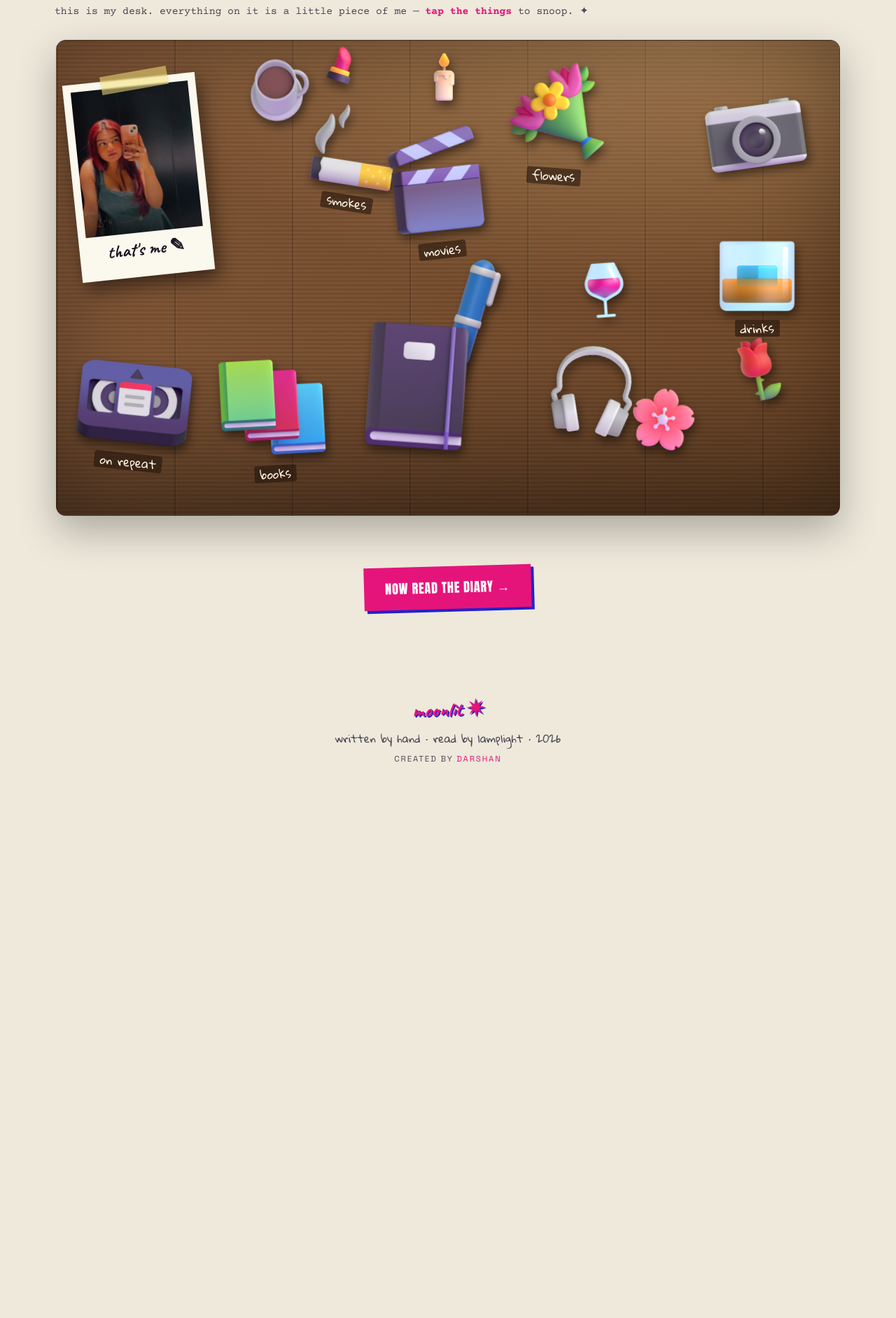
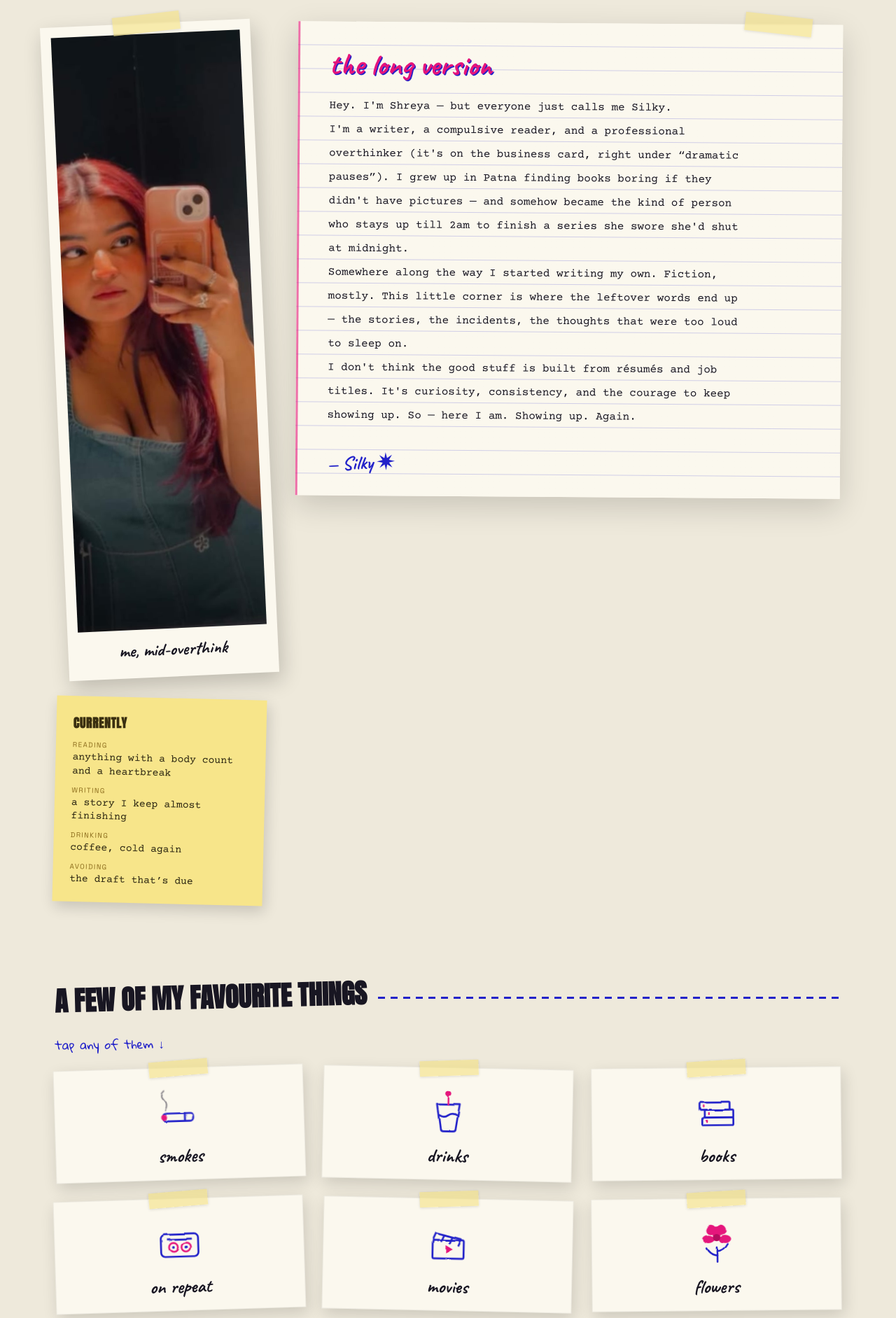
Before and after one commit to Darshan-1820/Silkys_blog, an Astro site: page /about in a window 1280 px wide. Shown: the part 319-2202 px from the top of the page at 70% size. Before the commit the page ends 1462 px from the top, so only its background shows below. Built offline with nearby package versions, Linux system fonts and the light colour scheme; Astro itself is replaced by a stand-in of ours.

Commit message:
Rebuild About as a native scrapbook diary wall
Pivot away from the wooden-desk/emoji look (foreign to the site) to the
site's own collage language: real polaroid, 'currently' sticky, lined
diary in her voice, and a favourites board of taped cards with marker
doodles. Tapping a card flips up her favourites note (interaction kept).

- Remove Fluent Emoji desk assets (public/desk)
- Favourites lists still placeholders in her voice, ready to swap

```diff
--- a/src/pages/about.astro
+++ b/src/pages/about.astro
@@ -4,28 +4,30 @@ import { site } from '../config/site.config.js';
 import { abs } from '../lib/seo.js';
 
 // ─────────────────────────────────────────────────────────────────────────
-//  ABOUT — "Silky's desk". A warm top-down desk packed with her things.
-//  Click an object → a handwritten note flips up with her favourites.
+//  ABOUT — "Silky's diary wall". Built entirely from the site's own collage
+//  language (paper, tape, polaroids, marker doodles) so it feels native, not
+//  bolted-on. Tap a favourite → a handwritten note flips up.
 //
-//  Object art: Microsoft Fluent Emoji (3D) — MIT licensed, free for
-//  commercial use. Files in /public/desk/.
-//
-//  ⚑ EDIT HER REAL FAVOURITES in the `favs` block below (placeholders now).
+//  ⚑ EDIT HER REAL WORDS: `diary`, `now`, and `favs` below (placeholders now).
 // ─────────────────────────────────────────────────────────────────────────
 
 const about = { nick: 'Silky', tag: 'writer · reader · overthinker-in-chief' };
 
+const diary = [
+  "Hey. I'm Shreya — but everyone just calls me Silky.",
+  "I'm a writer, a compulsive reader, and a professional overthinker (it's on the business card, right under “dramatic pauses”). I grew up in Patna finding books boring if they didn't have pictures — and somehow became the kind of person who stays up till 2am to finish a series she swore she'd shut at midnight.",
+  "Somewhere along the way I started writing my own. Fiction, mostly. This little corner is where the leftover words end up — the stories, the incidents, the thoughts that were too loud to sleep on.",
+  "I don't think the good stuff is built from résumés and job titles. It's curiosity, consistency, and the courage to keep showing up. So — here I am. Showing up. Again.",
+];
+
+const now = [
+  { k: 'reading', v: 'anything with a body count and a heartbreak' },
+  { k: 'writing', v: 'a story I keep almost finishing' },
+  { k: 'drinking', v: 'coffee, cold again' },
+  { k: 'avoiding', v: 'the draft that’s due' },
+];
+
 const favs = {
-  about: {
-    title: "that's me",
-    note: 'Shreya — but everyone says Silky',
-    items: [
-      'writer, reader, professional overthinker',
-      'grew up in Patna hating books without pictures',
-      'now up till 2am finishing book series',
-      'here for the stories too loud to sleep on',
-    ],
-  },
   smokes: { title: 'the smokes', note: "don't tell mum",
     items: ['Marlboro Red — the classic', 'Marlboro Advance', 'Classic Milds — daytime', 'a stolen one always tastes better'] },
   drinks: { title: 'the drinks', note: 'editing fuel',
@@ -40,27 +42,6 @@ const favs = {
     items: ['white tulips', "baby's breath", 'sunflowers — on good days', 'carnations', 'dried roses'] },
 };
 
-// Every object on the desk. `cat` = clickable (opens favourites). No `cat` = décor.
-const objects = [
-  { img: 'coffee.png',    x: 24, y: 3,  r: -5, w: 9,  alt: 'coffee' },
-  { img: 'lipstick.png',  x: 34, y: 1,  r: 18, w: 5,  alt: 'lipstick' },
-  { img: 'candle.png',    x: 46, y: 2,  r: 0,  w: 7,  alt: 'candle' },
-  { img: 'camera.png',    x: 82, y: 5,  r: -8, w: 14, alt: 'camera' },
-  { img: 'wine.png',      x: 66, y: 46, r: -4, w: 8,  alt: 'wine glass' },
-  { img: 'pen.png',       x: 45, y: 47, r: -28, w: 15, alt: 'pen' },
-  { img: 'notebook.png',  x: 37, y: 58, r: 4,  w: 18, alt: 'notebook' },
-  { img: 'rose.png',      x: 85, y: 62, r: -12, w: 9, alt: 'rose' },
-  { img: 'blossom.png',   x: 73, y: 72, r: 10, w: 9,  alt: 'blossom' },
-  { img: 'headphone.png', x: 62, y: 63, r: 8,  w: 13, alt: 'headphones' },
-
-  { img: 'cigarette.png', x: 32, y: 12, r: 9,  w: 12, cat: 'smokes',  lbl: 'smokes' },
-  { img: 'clapper.png',   x: 41, y: 17, r: -6, w: 15, cat: 'movies',  lbl: 'movies' },
-  { img: 'bouquet.png',   x: 57, y: 3,  r: 4,  w: 14, cat: 'flowers', lbl: 'flowers' },
-  { img: 'tumbler.png',   x: 84, y: 40, r: 0,  w: 11, cat: 'drinks',  lbl: 'drinks' },
-  { img: 'cassette.png',  x: 2,  y: 60, r: 6,  w: 16, cat: 'music',   lbl: 'on repeat' },
-  { img: 'books.png',     x: 20, y: 64, r: -3, w: 15, cat: 'books',   lbl: 'books' },
-];
-
 const jsonld = [{
   '@context': 'https://schema.org', '@type': 'AboutPage',
   name: `About ${about.nick}`, url: abs(Astro, '/about'),
@@ -69,51 +50,112 @@ const jsonld = [{
 ---
 <Base
   title={`About — ${site.brand.name} ${site.brand.mark}`}
-  description="Shreya (Silky) — writer, reader, overthinker-in-chief. Poke around her desk."
+  description="Shreya (Silky) — writer, reader, overthinker-in-chief. The story behind the late-night scribbles."
   jsonld={jsonld}
 >
 <main id="about" class="wrap">
 
+  <!-- intro -->
   <header class="ab-hero">
     <span class="sticker">about</span>
+    <svg class="doodle ab-hide" style="top:6px;right:8px;width:64px;height:64px;transform:rotate(12deg)" viewBox="0 0 60 60" fill="var(--pink)"><path d="M30 2 L36 24 L58 30 L36 36 L30 58 L24 36 L2 30 L24 24 Z"/></svg>
     <h1 class="ab-name">Hi, I'm {about.nick}.</h1>
     <svg class="scribble" viewBox="0 0 340 16" preserveAspectRatio="none" style="max-width:300px"><path d="M4 11 q40 -9 80 -3 q50 7 96 -2 q56 -10 104 1 q30 6 52 -1"/></svg>
     <p class="ab-tag">{about.tag}</p>
-    <p class="ab-hint">this is my desk. everything on it is a little piece of me — <b>tap the things</b> to snoop. ✦</p>
   </header>
 
-  <!-- ── THE DESK ── -->
-  <section class="desk" aria-label="Silky's desk — tap an object">
+  <!-- ── top: polaroid + diary ── -->
+  <section class="wall">
+    <div class="wall-left">
+      <figure class="polaroid rv">
+        <span class="tape" style="top:-13px;left:50%;margin-left:-46px;transform:rotate(-4deg)"></span>
+        <img src="/silky.jpg" alt="Silky" width="680" height="850" />
+        <figcaption>me, mid-overthink</figcaption>
+      </figure>
 
-    <!-- polaroid (her photo) → about -->
-    <button class="item pola-item" data-cat="about" style="--x:2;--y:8;--r:-6;--w:17" aria-label="about Silky">
-      <span class="pola">
-        <span class="tape" style="top:-10px;left:50%;margin-left:-40px;transform:rotate(-4deg)"></span>
-        <img src="/silky.jpg" alt="Silky" width="680" height="850" />
-        <span class="pola-cap">that's me ✎</span>
-      </span>
-    </button>
+      <aside class="sticky rv">
+        <h3>currently</h3>
+        <ul>
+          {now.map((n) => <li><span class="k">{n.k}</span><span class="v">{n.v}</span></li>)}
+        </ul>
+      </aside>
+    </div>
 
-    {objects.map((o) => (
-      o.cat ? (
-        <button class="item obj-btn" data-cat={o.cat} style={`--x:${o.x};--y:${o.y};--r:${o.r};--w:${o.w}`} aria-label={`Silky's ${o.lbl}`}>
-          <img src={`/desk/${o.img}`} alt="" />
-          <figcaption class="lbl">{o.lbl}</figcaption>
-        </button>
-      ) : (
-        <figure class="item deco-obj" style={`--x:${o.x};--y:${o.y};--r:${o.r};--w:${o.w}`}>
-          <img src={`/desk/${o.img}`} alt="" />
-        </figure>
-      )
-    ))}
+    <article class="diary rv">
+      <span class="tape" style="top:-13px;right:44px;transform:rotate(6deg)"></span>
+      <h2>the long version</h2>
+      {diary.map((p) => <p>{p}</p>)}
+      <span class="sign">— {about.nick} ✷</span>
+    </article>
+  </section>
 
+  <!-- ── favourites board (tap to reveal) ── -->
+  <section class="favs">
+    <div class="sec-head">
+      <h2>a few of my favourite things</h2>
+      <span class="line"></span>
+    </div>
+    <p class="favs-hint">tap any of them ↓</p>
+
+    <div class="favs-grid">
+      <button class="fav obj-btn" data-cat="smokes" aria-label="Silky's cigarettes">
+        <svg class="fd" viewBox="0 0 100 100">
+          <path class="s" d="M22 46 q8 -12 -2 -22 q-8 -8 2 -16" fill="none" stroke="var(--ink-soft)" stroke-width="2.6" stroke-linecap="round"/>
+          <g fill="none" stroke="var(--blue)" stroke-width="3.6" stroke-linecap="round" stroke-linejoin="round"><rect x="18" y="52" width="58" height="15" rx="6"/><line x1="60" y1="52" x2="60" y2="67"/></g>
+          <circle cx="20" cy="59.5" r="5.5" fill="var(--pink)"/>
+        </svg>
+        <span class="lbl">smokes</span>
+      </button>
+
+      <button class="fav obj-btn" data-cat="drinks" aria-label="Silky's drinks">
+        <svg class="fd" viewBox="0 0 100 100">
+          <g fill="none" stroke="var(--blue)" stroke-width="3.6" stroke-linecap="round" stroke-linejoin="round"><path d="M28 34 H72 L65 82 Q65 87 60 87 H40 Q35 87 35 82 Z"/><path d="M33 56 q9 6 17 0 q8 -6 17 0"/></g>
+          <path d="M50 34 V16" stroke="var(--pink)" stroke-width="3.2" stroke-linecap="round"/><circle cx="50" cy="14" r="5" fill="var(--pink)"/>
+        </svg>
+        <span class="lbl">drinks</span>
+      </button>
+
+      <button class="fav obj-btn" data-cat="books" aria-label="Silky's books">
+        <svg class="fd" viewBox="0 0 100 100">
+          <g fill="none" stroke="var(--blue)" stroke-width="3.6" stroke-linejoin="round"><rect x="22" y="60" width="60" height="15" rx="2"/><rect x="27" y="45" width="55" height="15" rx="2"/><rect x="17" y="30" width="58" height="15" rx="2"/></g>
+          <g stroke="var(--pink)" stroke-width="3" stroke-linecap="round"><line x1="30" y1="66" x2="30" y2="69"/><line x1="35" y1="51" x2="35" y2="54"/><line x1="25" y1="36" x2="25" y2="39"/></g>
+        </svg>
+        <span class="lbl">books</span>
+      </button>
+
+      <button class="fav obj-btn" data-cat="music" aria-label="Silky's music">
+        <svg class="fd" viewBox="0 0 100 100">
+          <g fill="none" stroke="var(--blue)" stroke-width="3.6" stroke-linejoin="round"><rect x="14" y="32" width="72" height="44" rx="8"/><line x1="26" y1="42" x2="74" y2="42"/></g>
+          <circle cx="38" cy="58" r="8.5" fill="none" stroke="var(--pink)" stroke-width="3.4"/><circle cx="62" cy="58" r="8.5" fill="none" stroke="var(--pink)" stroke-width="3.4"/>
+          <circle cx="38" cy="58" r="2.5" fill="var(--blue)"/><circle cx="62" cy="58" r="2.5" fill="var(--blue)"/>
+        </svg>
+        <span class="lbl">on repeat</span>
+      </button>
+
+      <button class="fav obj-btn" data-cat="movies" aria-label="Silky's movies">
+        <svg class="fd" viewBox="0 0 100 100">
+          <g fill="none" stroke="var(--blue)" stroke-width="3.6" stroke-linejoin="round"><rect x="20" y="44" width="60" height="36" rx="3"/><path d="M20 44 L26 30 L42 34 L36 48"/><path d="M42 34 L58 38 L52 52"/><path d="M58 38 L74 42 L68 56"/></g>
+          <path d="M45 54 v16 l14 -8 z" fill="var(--pink)"/>
+        </svg>
+        <span class="lbl">movies</span>
+      </button>
+
+      <button class="fav obj-btn" data-cat="flowers" aria-label="Silky's flowers">
+        <svg class="fd" viewBox="0 0 100 100">
+          <g fill="none" stroke="var(--blue)" stroke-width="3.4" stroke-linecap="round"><path d="M50 58 V86"/><path d="M50 74 q-14 -2 -20 -14"/><path d="M50 66 q14 -2 20 -14"/></g>
+          <g fill="var(--pink)"><ellipse cx="50" cy="30" rx="8" ry="12"/><ellipse cx="34" cy="42" rx="12" ry="8"/><ellipse cx="66" cy="42" rx="12" ry="8"/><ellipse cx="40" cy="24" rx="10" ry="9" transform="rotate(-35 40 24)"/><ellipse cx="60" cy="24" rx="10" ry="9" transform="rotate(35 60 24)"/></g>
+          <circle cx="50" cy="38" r="7" fill="var(--pink-deep)"/>
+        </svg>
+        <span class="lbl">flowers</span>
+      </button>
+    </div>
   </section>
 
   <div class="ab-cta">
     <a class="read-cta" href="/#wall" style="display:inline-block;text-decoration:none">now read the diary →</a>
   </div>
 
-  <!-- favourites data (hidden; cloned into the note on click) -->
+  <!-- favourites data (hidden; cloned on tap) -->
   <div id="deskData" hidden>
     {Object.entries(favs).map(([cat, d]) => (
       <div class="dset" data-cat={cat}>
@@ -124,7 +166,7 @@ const jsonld = [{
     ))}
   </div>
 
-  <!-- the note card that flips up -->
+  <!-- the note that flips up -->
   <div id="deskCard" class="desk-card" aria-hidden="true">
     <div class="dc-inner" role="dialog" aria-modal="true">
       <span class="tape" style="top:-12px;left:40px;transform:rotate(-5deg)"></span>
@@ -146,8 +188,7 @@ const jsonld = [{
     let lastFocus = null;
     function open(cat, trigger) {
       if (!data[cat]) return;
-      lastFocus = trigger || null;
-      body.innerHTML = data[cat];
+      lastFocus = trigger || null; body.innerHTML = data[cat];
       card.classList.add('open'); card.setAttribute('aria-hidden', 'false');
       document.body.style.overflow = 'hidden'; card.querySelector('.dc-close').focus();
     }
@@ -155,10 +196,7 @@ const jsonld = [{
       card.classList.remove('open'); card.setAttribute('aria-hidden', 'true');
       document.body.style.overflow = ''; if (lastFocus) lastFocus.focus();
     }
-    document.querySelectorAll('[data-cat]').forEach((b) => {
-      if (b.classList.contains('dset')) return;
-      b.addEventListener('click', () => open(b.dataset.cat, b));
-    });
+    document.querySelectorAll('.obj-btn').forEach((b) => b.addEventListener('click', () => open(b.dataset.cat, b)));
     card.addEventListener('click', (e) => { if (e.target === card || e.target.closest('.dc-close')) close(); });
     document.addEventListener('keydown', (e) => { if (e.key === 'Escape' && card.classList.contains('open')) close(); });
   })();
@@ -167,58 +205,58 @@ const jsonld = [{
 <style>
   #about { padding-bottom: 40px; }
 
-  .ab-hero { padding: 44px 0 6px; }
+  .ab-hero { padding: 44px 0 26px; position: relative; }
   .ab-hero .sticker { font-size: 1rem; margin-bottom: 18px; }
   .ab-name { font-family: var(--marker); font-weight: 700; color: var(--pink);
     font-size: clamp(2.8rem, 8vw, 5.2rem); line-height: .9; margin: 12px 0 0; text-shadow: 2px 2px 0 var(--blue); }
   .ab-tag { font-family: var(--hand); font-size: clamp(1rem, 2.4vw, 1.3rem); color: var(--blue); margin-top: 12px; transform: rotate(-.8deg); }
-  .ab-hint { font-family: var(--type); font-size: .92rem; color: var(--ink-soft); margin-top: 16px; }
-  .ab-hint b { color: var(--pink); }
 
-  /* ── wooden desk surface ── */
-  .desk { position: relative; container-type: inline-size;
-    width: 100%; max-width: 1120px; margin: 22px auto 10px; aspect-ratio: 1120 / 680;
-    border-radius: 14px; overflow: hidden;
-    background-color: #6f4626;
-    background-image:
-      radial-gradient(130% 100% at 80% 0%, rgba(255,214,150,.32), transparent 55%),
-      linear-gradient(0deg, rgba(0,0,0,.30), transparent 34%),
-      repeating-linear-gradient(0deg, rgba(255,255,255,.03) 0 3px, rgba(0,0,0,.035) 3px 6px),
-      repeating-linear-gradient(90deg, rgba(0,0,0,.18) 0 2px, rgba(255,255,255,.02) 2px 4px, transparent 4px 168px),
-      linear-gradient(100deg, #7c5233, #6b4425);
-    box-shadow: inset 0 0 120px rgba(0,0,0,.3), 0 22px 55px rgba(0,0,0,.28);
-    border: 1px solid rgba(0,0,0,.2); }
-  [data-theme="night"] .desk {
-    background-color: #38271b;
-    background-image:
-      radial-gradient(130% 100% at 80% 0%, rgba(150,160,230,.16), transparent 52%),
-      linear-gradient(0deg, rgba(0,0,0,.42), transparent 34%),
-      repeating-linear-gradient(0deg, rgba(255,255,255,.02) 0 3px, rgba(0,0,0,.05) 3px 6px),
-      repeating-linear-gradient(90deg, rgba(0,0,0,.24) 0 2px, rgba(255,255,255,.015) 2px 4px, transparent 4px 168px),
-      linear-gradient(100deg, #43301f, #34241792); }
+  /* ── wall: polaroid + diary ── */
+  .wall { display: grid; grid-template-columns: 300px 1fr; gap: 46px; align-items: start; margin: 8px 0 74px; }
+  .wall-left { display: flex; flex-direction: column; gap: 30px; }
 
-  .item { position: absolute; left: calc(var(--x) * 1%); top: calc(var(--y) * 1%);
-    width: calc(var(--w) * 1cqw); transform: rotate(calc(var(--r) * 1deg));
-    display: flex; flex-direction: column; align-items: center; gap: .5cqw; margin: 0; padding: 0; }
-  .item img { width: 100%; height: auto; display: block;
-    filter: drop-shadow(3px 7px 7px rgba(0,0,0,.5)); }
-  .lbl { font-family: var(--hand); font-size: 1.5cqw; color: #fff5e6; text-align: center; line-height: 1;
-    background: rgba(30,18,10,.55); padding: .3cqw .7cqw; border-radius: 3px; }
+  .polaroid { background: var(--card); padding: 15px 15px 18px; position: relative;
+    box-shadow: 4px 12px 30px rgba(0,0,0,.2); transform: rotate(-2.6deg); }
+  .polaroid img { display: block; width: 100%; aspect-ratio: 4/5; object-fit: cover; object-position: 34% 24%; }
+  .polaroid figcaption { font-family: var(--marker); font-weight: 700; font-size: 1.6rem; color: var(--ink); text-align: center; margin-top: 10px; }
 
-  button.obj-btn { background: none; border: 0; cursor: pointer; transition: transform .18s var(--ease); z-index: 2; }
-  button.obj-btn:hover, button.obj-btn:focus-visible { transform: rotate(calc(var(--r) * 1deg)) translateY(-7px) scale(1.08); outline: none; z-index: 9; }
-  button.obj-btn:hover .lbl, button.obj-btn:focus-visible .lbl { background: var(--pink); }
-  button.obj-btn::after { content: ""; position: absolute; inset: -10% -12% 4%; border-radius: 14px;
-    background: radial-gradient(circle, rgba(255,220,150,.5), transparent 68%); opacity: 0; transition: opacity .2s; z-index: -1; }
-  button.obj-btn:hover::after, button.obj-btn:focus-visible::after { opacity: 1; }
+  .sticky { background: #f7e58a; padding: 22px 24px; box-shadow: 3px 8px 20px rgba(0,0,0,.16); transform: rotate(1.4deg); }
+  [data-theme="night"] .sticky { background: #d8c76a; }
+  .sticky h3 { font-family: var(--sticker); text-transform: uppercase; font-size: 1.1rem; color: #3a2f10; letter-spacing: .04em; margin-bottom: 12px; transform: rotate(-1.5deg); }
+  .sticky ul { list-style: none; display: flex; flex-direction: column; gap: 9px; }
+  .sticky li { display: flex; flex-direction: column; }
+  .sticky .k { font-family: var(--grotesk); font-size: .62rem; letter-spacing: .14em; text-transform: uppercase; color: #8a6a1a; }
+  .sticky .v { font-family: var(--type); font-size: .92rem; color: #2a2410; line-height: 1.35; }
 
-  /* polaroid */
-  .pola-item { z-index: 3; cursor: pointer; background: none; border: 0; transition: transform .18s var(--ease); }
-  .pola-item:hover, .pola-item:focus-visible { transform: rotate(calc(var(--r) * 1deg)) translateY(-7px) scale(1.05); outline: none; z-index: 9; }
-  .pola { display: block; background: #fbf8ee; padding: 6% 6% 12%; position: relative;
-    box-shadow: 5px 12px 26px rgba(0,0,0,.5); width: 100%; }
-  .pola img { display: block; width: 100%; aspect-ratio: 4/5; object-fit: cover; object-position: 34% 24%; filter: none; }
-  .pola-cap { display: block; font-family: var(--marker); font-weight: 700; font-size: 2.3cqw; color: #181622; text-align: center; margin-top: 4%; }
+  .diary { position: relative; background: var(--card); padding: 40px 42px 34px;
+    box-shadow: 0 14px 44px rgba(0,0,0,.16); transform: rotate(.4deg);
+    background-image: repeating-linear-gradient(var(--card) 0 33px, color-mix(in srgb, var(--blue) 20%, transparent) 33px 34px);
+    border-left: 3px solid color-mix(in srgb, var(--pink) 60%, transparent); }
+  .diary h2 { font-family: var(--marker); font-weight: 700; font-size: clamp(1.9rem, 4vw, 2.7rem); color: var(--pink);
+    text-shadow: 1.5px 1.5px 0 var(--blue); line-height: 1; margin-bottom: 20px; }
+  .diary p { font-family: var(--type); font-size: 1rem; line-height: 34px; color: var(--ink); max-width: 62ch; }
+  .diary .sign { display: block; font-family: var(--marker); font-weight: 700; font-size: 1.7rem; color: var(--blue); margin-top: 20px; transform: rotate(-2deg); }
+
+  /* ── favourites board ── */
+  .favs { margin: 0 0 30px; }
+  .favs-hint { font-family: var(--hand); font-size: 1.05rem; color: var(--blue); margin: -22px 0 26px; transform: rotate(-.8deg); }
+  .favs-grid { display: grid; grid-template-columns: repeat(3, 1fr); gap: 26px; }
+
+  .fav { position: relative; background: var(--card); border: 1px solid rgba(0,0,0,.06); cursor: pointer;
+    padding: 26px 18px 20px; display: flex; flex-direction: column; align-items: center; gap: 12px;
+    box-shadow: 3px 8px 22px rgba(0,0,0,.14); transition: transform .22s var(--ease), box-shadow .22s var(--ease); }
+  .fav::before { content: ""; position: absolute; top: -11px; left: 50%; margin-left: -42px; width: 84px; height: 22px;
+    background: var(--tape); transform: rotate(-3deg); box-shadow: 0 1px 4px rgba(0,0,0,.12); }
+  .fav:nth-child(3n+1) { transform: rotate(-1.8deg); }
+  .fav:nth-child(3n+2) { transform: rotate(1.2deg); }
+  .fav:nth-child(3n)   { transform: rotate(-.6deg); }
+  .fav:hover, .fav:focus-visible { transform: rotate(0) translateY(-7px) scale(1.03); box-shadow: 6px 16px 34px rgba(0,0,0,.22); outline: none; z-index: 4; }
+  .fd { width: 74px; height: 74px; filter: url(#rough); }
+  .fav .s { animation: puff 4.5s ease-in-out infinite; }
+  @keyframes puff { 0%,100% { opacity: .4; } 50% { opacity: .75; } }
+  @media (prefers-reduced-motion: reduce) { .fav .s { animation: none; } }
+  .lbl { font-family: var(--marker); font-weight: 700; font-size: 1.7rem; color: var(--ink); line-height: 1; transition: color .2s; }
+  .fav:hover .lbl, .fav:focus-visible .lbl { color: var(--pink); }
 
   /* ── note card ── */
   .desk-card { position: fixed; inset: 0; z-index: 200; display: none; align-items: center; justify-content: center;
@@ -239,19 +277,21 @@ const jsonld = [{
   .dc-body :global(li) { font-family: var(--type); font-size: 1rem; color: var(--ink); line-height: 1.4; padding-left: 26px; position: relative; }
   .dc-body :global(li)::before { content: "✦"; position: absolute; left: 0; top: 1px; color: var(--pink); }
 
-  .ab-cta { text-align: center; padding: 26px 0 20px; }
+  .ab-cta { text-align: center; padding: 20px 0; }
 
-  /* ── mobile: desk reflows into a tidy stack ── */
-  @media (max-width: 760px) {
-    .desk { position: static; aspect-ratio: auto; container-type: normal; border-radius: 14px;
-      display: flex; flex-wrap: wrap; justify-content: center; align-items: flex-end;
-      gap: 26px 20px; padding: 32px 18px; }
-    .item { position: static; width: auto; }
-    .item img { width: 88px; }
-    .pola-item .pola { width: 200px; }
-    .pola-item .pola img { width: 100%; }
-    .lbl { font-size: .85rem; padding: 2px 7px; }
-    .pola-cap { font-size: 1.4rem; }
+  /* ── responsive ── */
+  @media (max-width: 820px) {
+    .wall { grid-template-columns: 1fr; gap: 34px; }
+    .wall-left { flex-direction: row; flex-wrap: wrap; gap: 22px; }
+    .polaroid { max-width: 280px; }
+    .sticky { flex: 1; min-width: 200px; }
+    .diary { padding: 30px 26px; }
   }
+  @media (max-width: 560px) {
+    .favs-grid { grid-template-columns: repeat(2, 1fr); gap: 20px; }
+    .wall-left { flex-direction: column; }
+    .polaroid { margin: 0 auto; }
+  }
+  @media (max-width: 680px) { .ab-hide { display: none; } }
 </style>
 </Base>
```
Also changed, not shown: public/desk/blossom.png (deleted), public/desk/books.png (deleted), public/desk/bouquet.png (deleted), public/desk/camera.png (deleted), public/desk/candle.png (deleted), public/desk/cassette.png (deleted), public/desk/cigarette.png (deleted), public/desk/clapper.png (deleted), public/desk/coffee.png (deleted), public/desk/headphone.png (deleted), public/desk/lipstick.png (deleted), public/desk/notebook.png (deleted), public/desk/pen.png (deleted), public/desk/rose.png (deleted), 2 more files.
